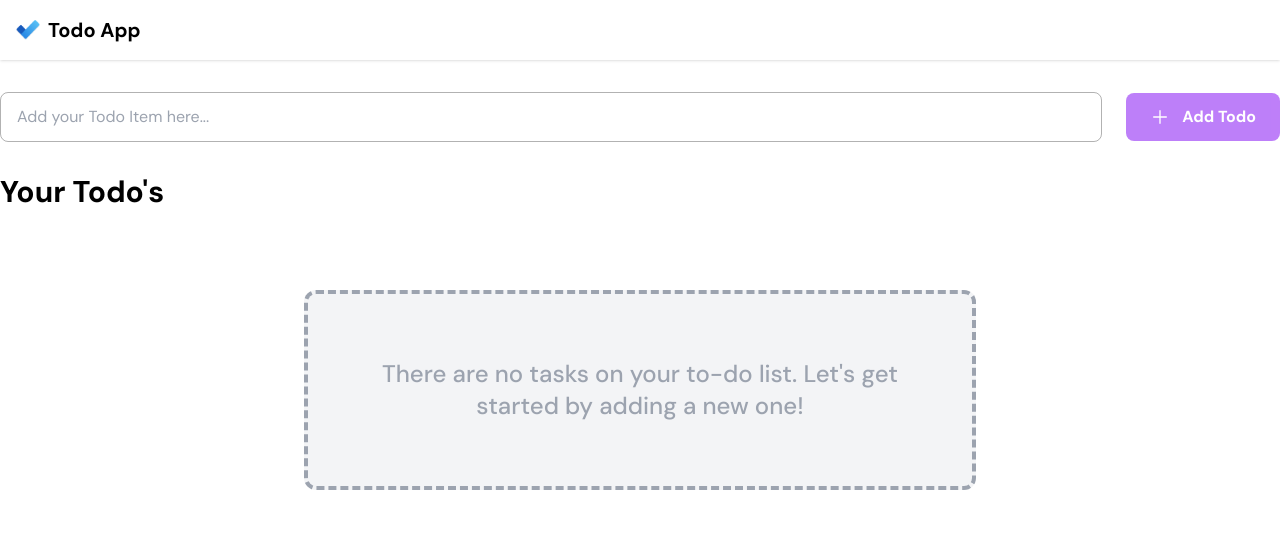
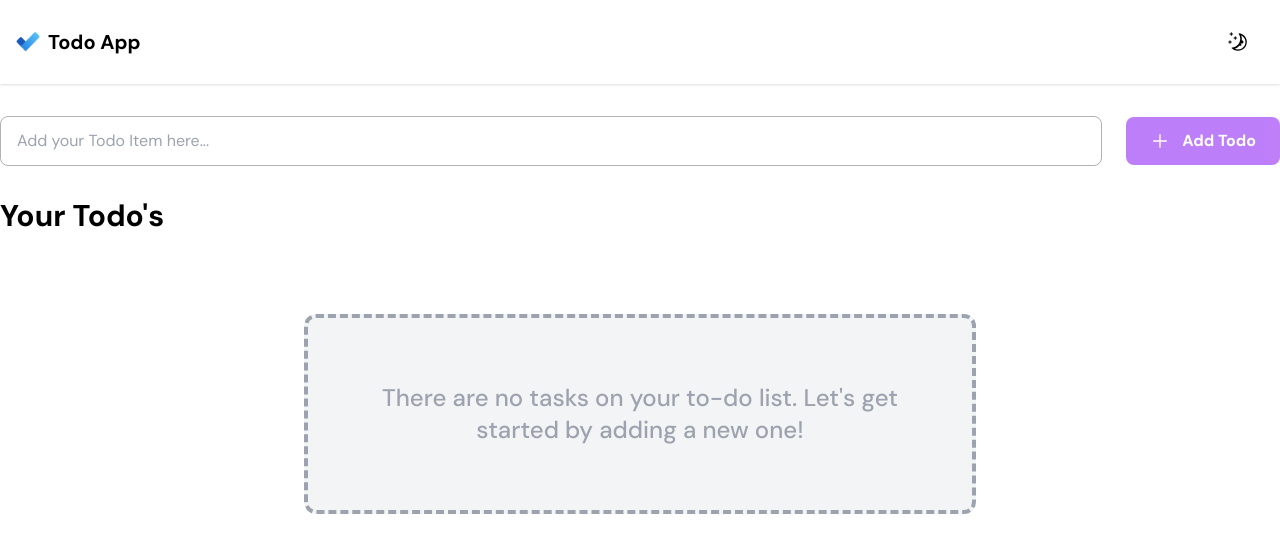
Before and after one commit to sriram651/Todo-App, a Next.js app: page / in a window 1280 px wide. Shown: the top 552 px of the page. Built offline with nearby package versions, Linux system fonts and the light colour scheme.

Commit message:
feature: added theme switcher

```diff
--- a/src/components/Header/Header.jsx
+++ b/src/components/Header/Header.jsx
@@ -1,6 +1,7 @@
+import React, { useState } from 'react'
+
 import Image from 'next/image'
-import React, { useState } from 'react'
-import Icon from '../Icon/Icon'
+import ThemeSwitcher from '../Theme/ThemeSwitcher';
 
 export default function Header() {
     const [toggleSidebar, setToggleSidebar] = useState(false);
@@ -22,9 +23,10 @@ export default function Header() {
                             </div>
                             <h1>Todo App</h1>
                         </div>
-                        <button onClick={() => setToggleSidebar(!toggleSidebar)}>
+                        <ThemeSwitcher />
+                        {/* <button onClick={() => setToggleSidebar(!toggleSidebar)} className="sidebar-toggle">
                             <Icon name={toggleSidebar ? "Cross1Icon" : "HamburgerIcon"} width={20} height={20} />
-                        </button>
+                        </button> */}
                     </div>
                 </div>
             </header>
--- a/src/components/Header/header.scss
+++ b/src/components/Header/header.scss
@@ -23,7 +23,11 @@ header {
                 }
             }
 
-            button {
+            .theme-switcher .theme-text {
+                @apply hidden;
+            }
+
+            button.sidebar-toggle {
                 @apply w-max p-2 flex lg:hidden active:bg-white/20 lg:hover:bg-black/20 rounded-full;
             }
         }
--- /dev/null
+++ b/src/components/Theme/ThemeSwitcher.jsx
@@ -0,0 +1,27 @@
+"use client";
+
+import React, { useState } from 'react'
+
+import Icon from '../Icon/Icon'
+import { useLocalStorage } from '@/hooks/useLocalStorage'
+
+export default function ThemeSwitcher() {
+    const { getItem, setItem } = useLocalStorage("theme");
+    const [theme, setTheme] = useState(getItem());
+
+    function switchTheme() {
+        const newtheme = theme === "dark" ? "light" : "dark";
+        document.body.classList.toggle('dark', newtheme === 'dark');
+        setItem(newtheme);
+        setTheme(newtheme);
+    }
+
+    return (
+        <button onClick={() => switchTheme()} className="theme-switcher">
+            <Icon name={theme === "dark" ? "SunIcon" : "MoonIcon"} width={20} height={20} />
+            <span className="theme-text">
+                {theme === "dark" ? "Switch to Light" : "Switch to Dark"}
+            </span>
+        </button>
+    )
+}
--- /dev/null
+++ b/src/components/Theme/ThemeSwitcher.scss
@@ -0,0 +1,7 @@
+.theme-switcher {
+    @apply w-max flex p-4 flex-row items-center gap-2 whitespace-nowrap rounded-xl active:bg-black/30 dark:active:bg-black/30 lg:hover:bg-black/30 lg:dark:hover:bg-black/30;
+
+    .theme-text {
+        @apply w-max text-sm md:text-base;
+    }
+}
--- a/src/pages/layout.js
+++ b/src/pages/layout.js
@@ -1,15 +1,18 @@
 import Header from "@/components/Header/Header";
 import { useEffect } from "react";
+import { useLocalStorage } from "@/hooks/useLocalStorage";
 
 export default function Layout({ children }) {
+    const { getItem, setItem } = useLocalStorage("theme");
 
     useEffect(() => {
-        const theme = localStorage.getItem('theme');
+        const theme = getItem();
+        console.log(theme);
         if (theme !== null && theme !== undefined) {
             document.body.classList.toggle('dark', theme === 'dark');
         }
         else {
-            localStorage.setItem('theme', window.matchMedia('(prefers-color-scheme: dark)').matches ? 'dark' : 'light');
+            setItem(window.matchMedia('(prefers-color-scheme: dark)').matches ? 'dark' : 'light');
         }
     });
 
--- a/src/styles/globals.scss
+++ b/src/styles/globals.scss
@@ -10,6 +10,7 @@
 @import "@/components/TodoItem/todoItem.scss";
 @import "@/components/AddTodo/AddTodo.scss";
 @import "@/components/EmptyState/EmptyState.scss";
+@import "@/components/Theme/ThemeSwitcher.scss";
 
 $foreground-rgb: rgb(0, 0, 0);
 $background-start-rgb: rgb(214, 219, 220);
@@ -36,7 +37,11 @@ $background-end-rgb: rgb(255, 255, 255);
 }
 
 body {
-    @apply text-black dark:text-white bg-primary dark:bg-primaryDark;
+    @apply text-black bg-primary;
+
+    &.dark {
+        @apply text-white bg-primaryDark;
+    }
 }
 
 main {
--- a/tailwind.config.js
+++ b/tailwind.config.js
@@ -5,6 +5,7 @@ module.exports = {
     './src/components/**/*.{js,ts,jsx,tsx,mdx}',
     './src/app/**/*.{js,ts,jsx,tsx,mdx}',
   ],
+  darkMode: 'class',
   theme: {
     fontFamily: {
       sans: ['DM Sans'],
```
